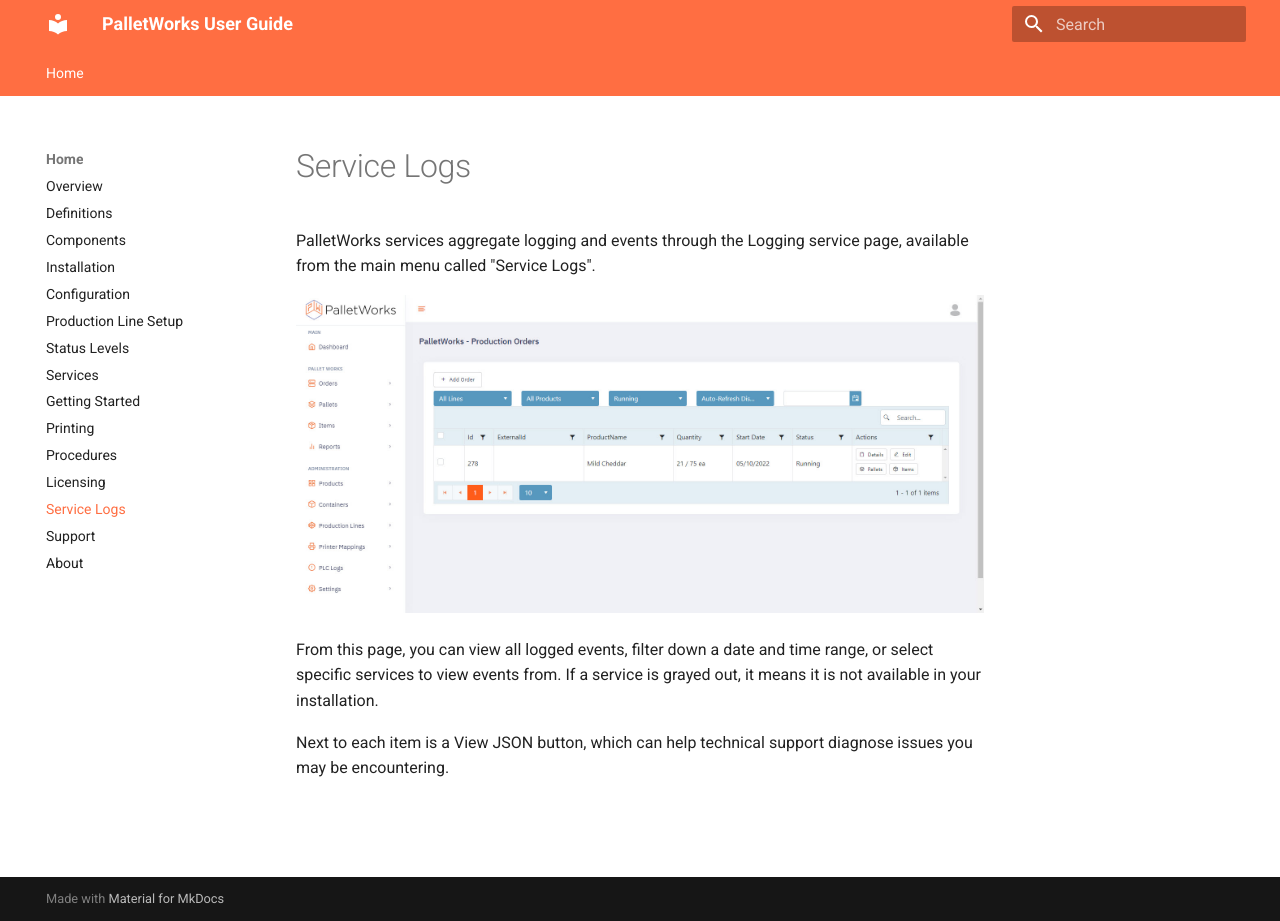
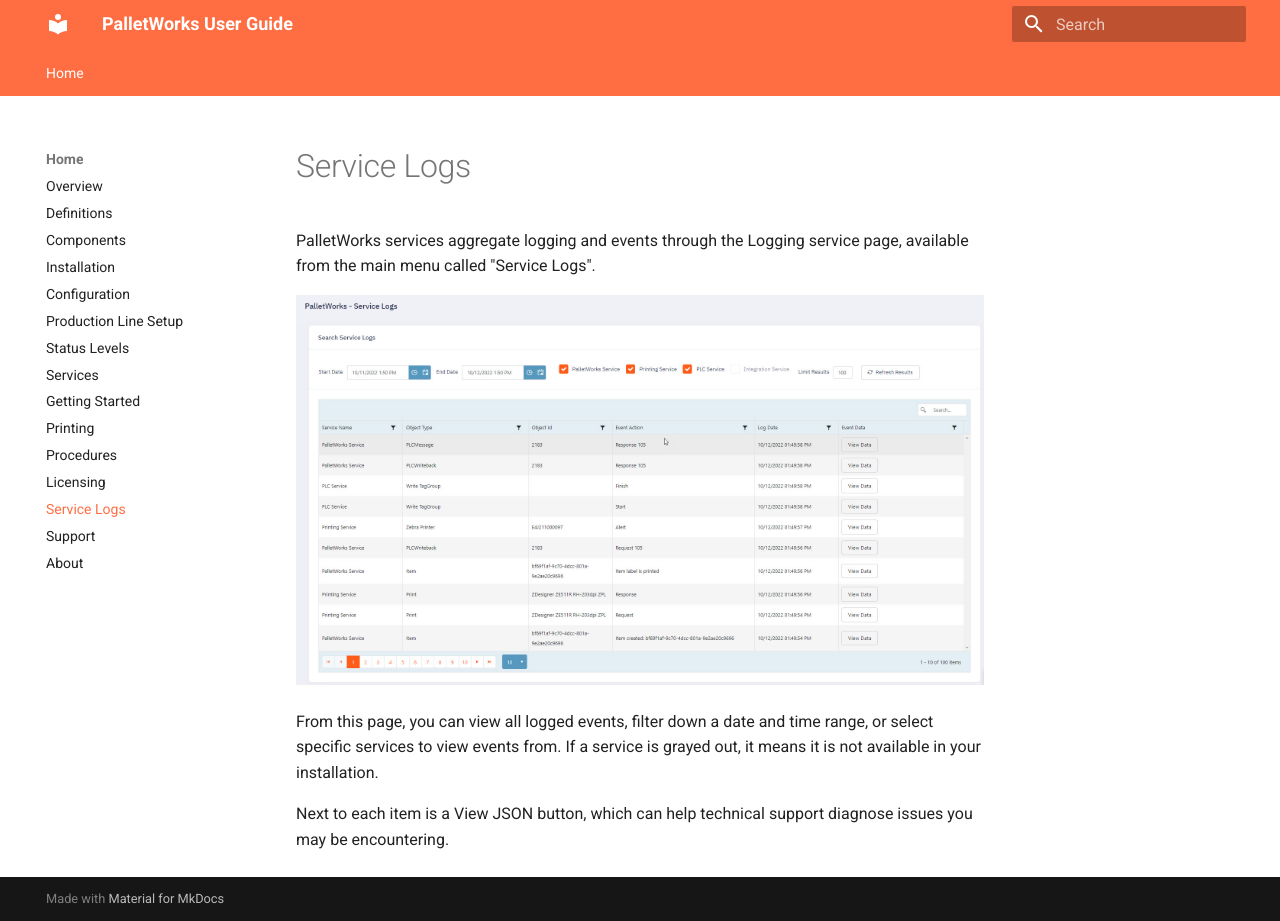
Before and after one commit to cybertrol-engineering/CE.PalletWorks.Documentation, an MkDocs documentation site: the page built from docs/servicelogs.md, in a window 1280 px wide and 921 px high. Built offline with MkDocs 1.6.1 and Material for MkDocs 9.7.7, drawn with Linux system fonts in a browser that asks for light colours.

Commit message:
fixed image link

```diff
--- a/docs/servicelogs.md
+++ b/docs/servicelogs.md
@@ -1,6 +1,6 @@
 PalletWorks services aggregate logging and events through the Logging service page, available from the main menu called "Service Logs".
 
-![](images/orders_index.jpg)
+![](images/servicelogs.jpg)
 
 From this page, you can view all logged events, filter down a date and time range, or select specific services to view events from. If a service is grayed out, it means it is not available in your installation.
 
```
